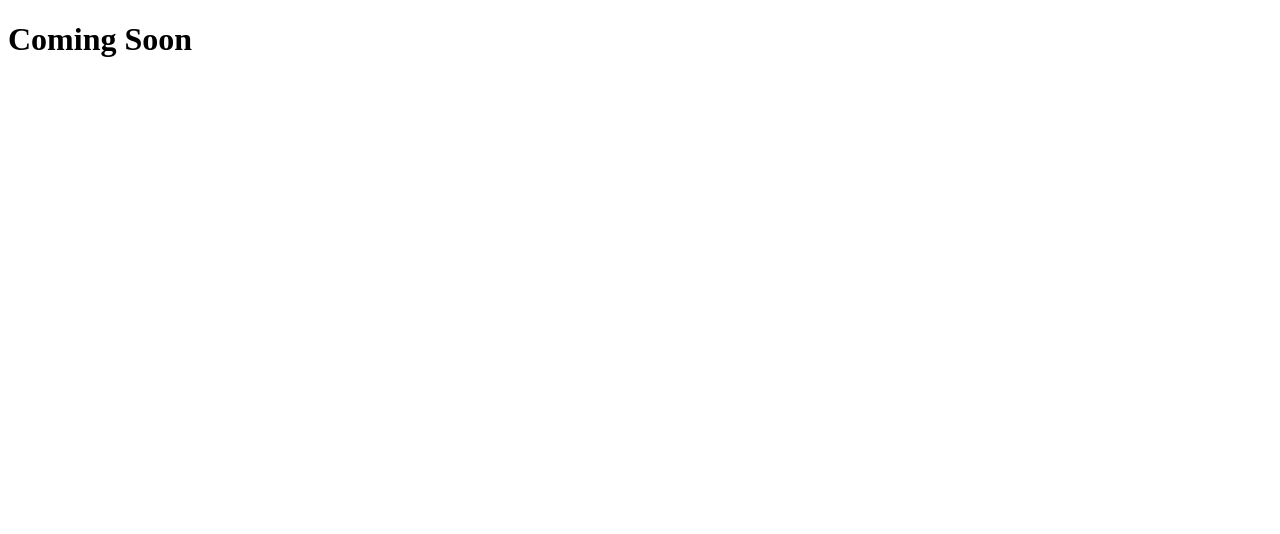
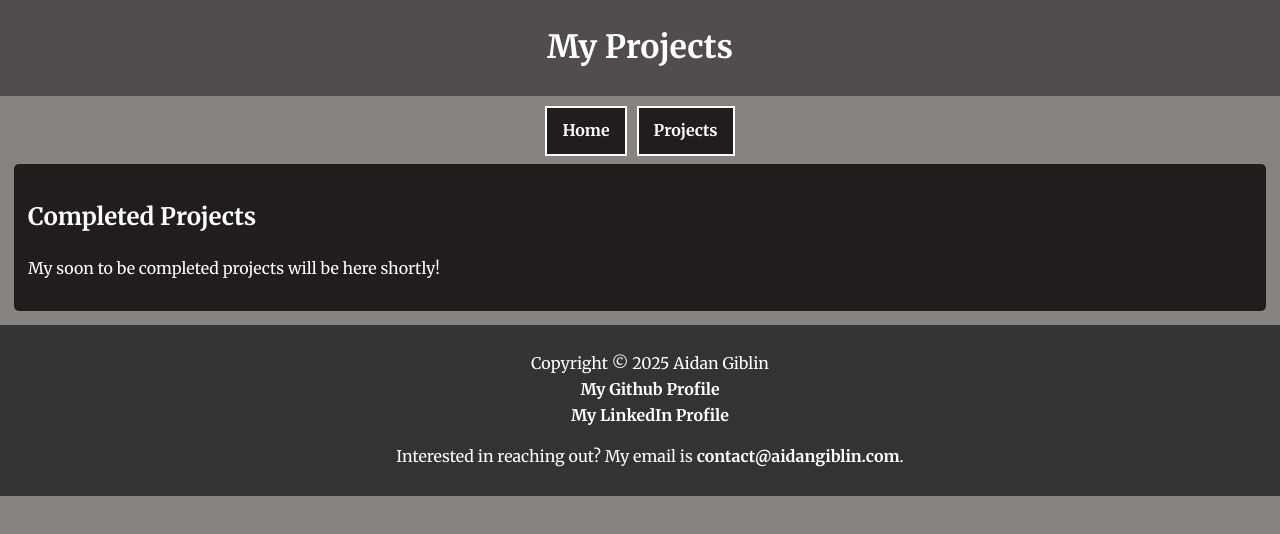
Before and after one commit to aidangiblin/aidangiblin.github.io, a plain HTML site: page src/pages/projects.html in a window 1280 px wide. Drawn offline with Linux system fonts and the light colour scheme.

Commit message:
Added a projects.html page with CSS styling, fixed a few typos, renamed the main.css file to index.css for better naming consistency, edited the README.md

```diff
--- a/index.html
+++ b/index.html
@@ -1,14 +1,13 @@
 <!DOCTYPE html>
     <html lang="en">
 <head>
-    <meta charset="UTF-8">
+     <meta charset="UTF-8">
      <meta name="viewport" content="width=device-width, initial-scale=1.0">
      <title>Aidan Giblin</title>
-     <link rel ="stylesheet" href ="src/styles/main.css"> <!--File path to the relevant .css file for the homepage -->
-
+     <link rel ="stylesheet" href ="src/styles/index.css"> <!--File path to the relevant .css file for the homepage -->
      <link rel="preconnect" href="https://fonts.googleapis.com"> <!--Google Fonts Preconnect-->
      <link rel="preconnect" href="https://fonts.gstatic.com" crossorigin>
-        <link href="https://fonts.googleapis.com/css2?family=Merriweather:ital,wght@0,300;0,400;0,700;1,300;1,400;1,700&display=swap" rel="stylesheet">
+     <link href="https://fonts.googleapis.com/css2?family=Merriweather:ital,wght@0,300;0,400;0,700;1,300;1,400;1,700&display=swap" rel="stylesheet">
 </head>
 <body>
     <header>
@@ -25,7 +24,7 @@
             <li>Self-studied A-level in Mathematics. (Present -> 2027).</li>
             <li>AEA in Mathematics. (September 2026 -> June 2027).</li>
             <li>Independent Projects via <a href="https://github.com/aidangiblin" target="_blank" rel="noopener noreferrer">Github</a> (Present -> N/A).</li>
-            <li>Harvard's CS50X Introduction to Computer Science (N/A -> N/A)</li>
+            <li>Harvard's CS50X Introduction to Computer Science (N/A -> N/A).</li>
         </ul>
     </section>
 
--- a/src/pages/projects.html
+++ b/src/pages/projects.html
@@ -1,4 +1,37 @@
 <!DOCTYPE html>
+    <html lang="en">
+<head>
+     <meta charset="UTF-8">
+     <meta name="viewport" content="width=device-width, initial-scale=1.0">
+     <title>Projects Homepage</title>
+     <link rel ="stylesheet" href ="../styles/projects.css"> <!--File path to the relevant .css file for the projects page -->
+     <link rel="preconnect" href="https://fonts.googleapis.com"> <!--Google Fonts Preconnect-->
+     <link rel="preconnect" href="https://fonts.gstatic.com" crossorigin>
+     <link href="https://fonts.googleapis.com/css2?family=Merriweather:ital,wght@0,300;0,400;0,700;1,300;1,400;1,700&display=swap" rel="stylesheet">
+</head>
+
 <body>
-    <h1>Coming Soon</h1>
+    <header>
+    <h1>My Projects</h1> <!--Header Section-->
+    </header>
+    <nav> <!--Navigation Bar-->
+        <ul>
+        <li><a href="../../index.html">Home</a></li>
+        <li><a href="projects.html">Projects</a></li>
+        </ul>
+    </nav>
+
+    <section id="projecthomepage"> <!--Section for Project Homepage-->
+        <h2>Completed Projects</h2>
+        <p>My soon to be completed projects will be here shortly!</p>
+    </section>
+
+     <footer> <!--Footer Section-->
+        <p>Copyright &copy; 2025 Aidan Giblin<br>
+            <a href="https://github.com/aidangiblin" rel="noopener noreferrer">My Github Profile</a><br>
+            <a href="https://www.linkedin.com/in/aidan-giblin-9786aa388" rel="noopener noreferrer">My LinkedIn Profile</a>
+            <p>Interested in reaching out? My email is <a href="mailto:contact@aidangiblin.com" rel="noopener noreferrer">contact@aidangiblin.com</a>.</p>
+        </p>
+    </footer>
 </body>
+</html>
--- /dev/null
+++ b/src/styles/index.css
@@ -0,0 +1,96 @@
+header {
+    background: #0f0d0d73;
+    color: #ffffff;
+    padding: 1px 1px;
+    text-align: center;
+}
+
+body{
+    font-family: merriweather, sans-serif;
+    line-height: 1.6;
+    background-color: #868381;
+    margin: 0;
+    padding: 0;
+}
+
+section {
+    margin: 14px;
+    padding: 14px;
+    background: #0c0808d3;
+    border-radius: 5px;
+}
+
+h2 {
+    color: #ffffff;
+}
+
+p {
+    color: #ffffff;
+}
+
+li {
+    color: #ffffff;
+}
+
+a {
+    color: #ffffff;
+    text-decoration: none;
+    font-weight: bold;
+}
+
+a:hover {
+    text-decoration: underline;
+}
+
+footer {
+    text-align: center;
+    padding: 10px;
+    background: #333;
+    color: #ffffff;
+    position: relative;
+    bottom: 0;
+    width: 100%;
+}
+
+footer a {
+    color: #ffffff;
+    text-decoration: none;
+    font-weight: bold;
+}
+
+footer a:hover { /* Redundant but keeping incase i decide to remove a:hover */
+    text-decoration: underline;
+}
+
+nav {
+    background: transparent;
+    padding: 10px 0;
+    margin-bottom: -16px;
+    margin-top: 0px;
+    display: flex;
+    justify-content: center;
+    align-items: center;
+}
+
+nav ul {
+    list-style-type: none;
+    padding: 0;
+    margin: 0;
+    display: flex;
+    justify-content: center;
+    gap: 10px;
+}
+
+nav a {
+    color:#ffffff;
+    text-decoration: none;
+    padding: 10px 15px;
+    display: block;
+    border:#ffffff solid 2px;
+    background-color: #0c0808d3;
+}
+
+nav a:hover {
+    background: #0c0808f3;
+    border-radius: 5px;
+}
```
Also changed, not shown: src/styles/projects.css (renamed from src/styles/main.css), 1 other file.
